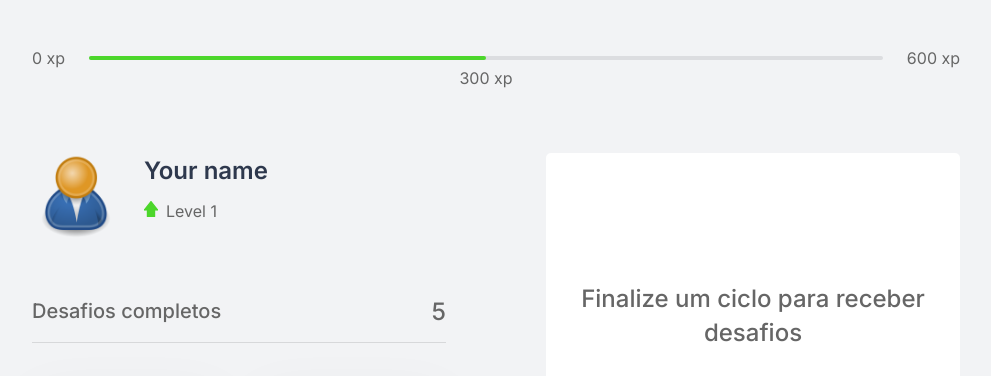
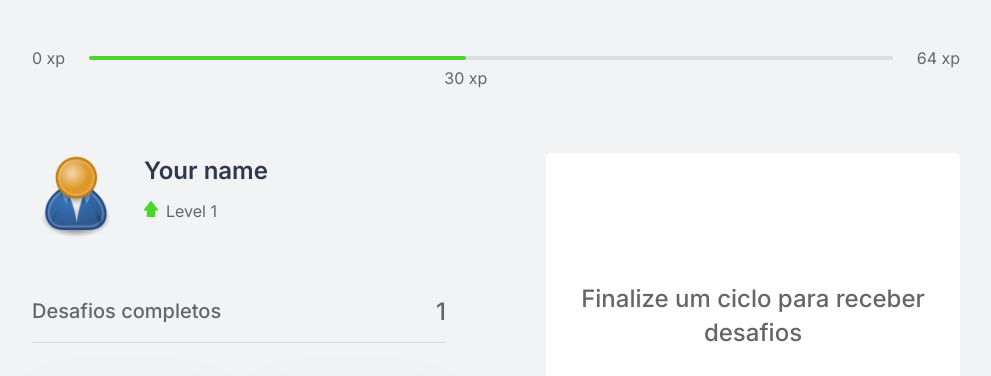
Before and after one commit to barroso/fit, a Next.js app: page / in a window 1280 px wide. Shown: the top 376 px of the page, without its empty margins (144-1135 px from the left). Built offline with nearby package versions, Linux system fonts and the light colour scheme.

Commit message:
integrating level components

```diff
--- a/src/components/CompletedChallenges.tsx
+++ b/src/components/CompletedChallenges.tsx
@@ -1,10 +1,14 @@
+import { useContext } from 'react';
+import { ChallengesContext } from '../contexts/ChallengeContext';
 import styles from '../styles/components/CompletedChallenges.module.css';
 
 export function CompletedChallenges() {
+    const { challengesCompleted } = useContext(ChallengesContext);
+
     return (
         <div className={styles.CompletedChallengesContainer}>
             <span>Desafios completos</span>
-            <span>5</span>
+            <span>{challengesCompleted}</span>
         </div>
     );
 }
--- a/src/components/ExperienceBar.tsx
+++ b/src/components/ExperienceBar.tsx
@@ -1,14 +1,20 @@
+import { useContext } from 'react';
+import { ChallengesContext } from '../contexts/ChallengeContext';
 import styles from '../styles/components/ExperienceBar.module.css';
 
 export function ExperienceBar() {
+    const { currentExperience, experienceToNextLevel } = useContext(ChallengesContext);
+
+    const percentToNextLevel = Math.round(currentExperience * 100) / experienceToNextLevel;
+
     return (
         <header className={styles.experienceBar}>
             <span>0 xp</span>
             <div>
-                <div style={{ width: '50%' }}></div>
-                <span className={styles.currentExperience} style={{ left: '50%' }}>300 xp</span>
+                <div style={{ width: `${percentToNextLevel}%` }}></div>
+                <span className={styles.currentExperience} style={{ left: `${percentToNextLevel}%` }}> {currentExperience} xp</span>
             </div>
-            <span>600 xp</span>
+            <span>{experienceToNextLevel} xp</span>
         </header>
     );
 }
--- a/src/contexts/ChallengeContext.tsx
+++ b/src/contexts/ChallengeContext.tsx
@@ -11,10 +11,11 @@
   level: number;
   currentExperience: number;
   challengesCompleted: number;
+  experienceToNextLevel: number;
+  activeChallenge: Challenge;
   levelUp: () => void;
   startNewChallenge: () => void;
   resetChallenge: () => void;
-  activeChallenge: Challenge;
 }
 
 interface ChallengesProviderProps {
@@ -25,10 +26,11 @@
 
 export function ChallengesProvider({ children }: ChallengesProviderProps) {
   const [level, setLevel] = useState(1);
-  const [currentExperience, setCurrentExperience] = useState(0);
-  const [challengesCompleted, setChallengesCompleted] = useState(0);
+  const [currentExperience, setCurrentExperience] = useState(30);
+  const [challengesCompleted, setChallengesCompleted] = useState(1);
 
   const [activeChallenge, setActiveChallenge] = useState(null);
+  const experienceToNextLevel = Math.pow((level + 1) * 4, 2);
 
   function levelUp() {
     setLevel(level + 1);
@@ -51,10 +53,11 @@
         level,
         currentExperience,
         challengesCompleted,
+        activeChallenge,
+        experienceToNextLevel,
         levelUp,
         startNewChallenge,
-        resetChallenge,
-        activeChallenge
+        resetChallenge
       }}>
       {children}
     </ChallengesContext.Provider>
```
